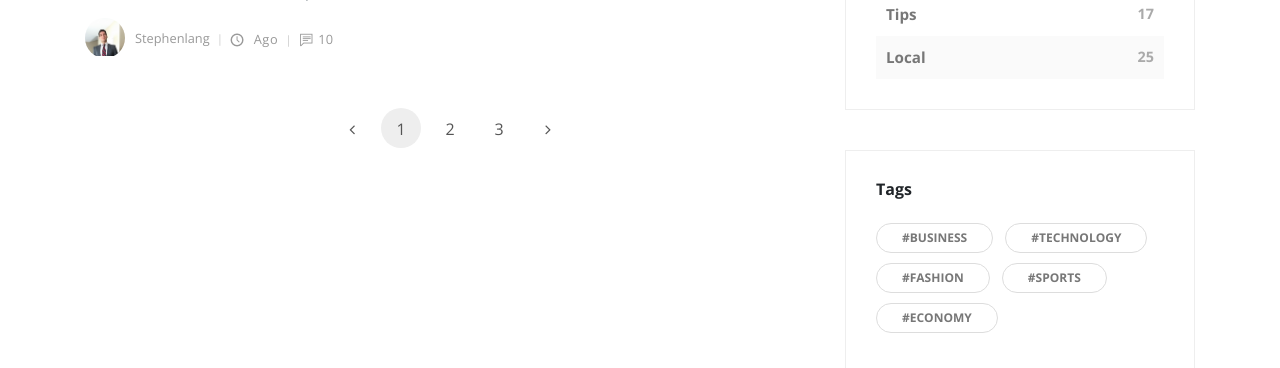
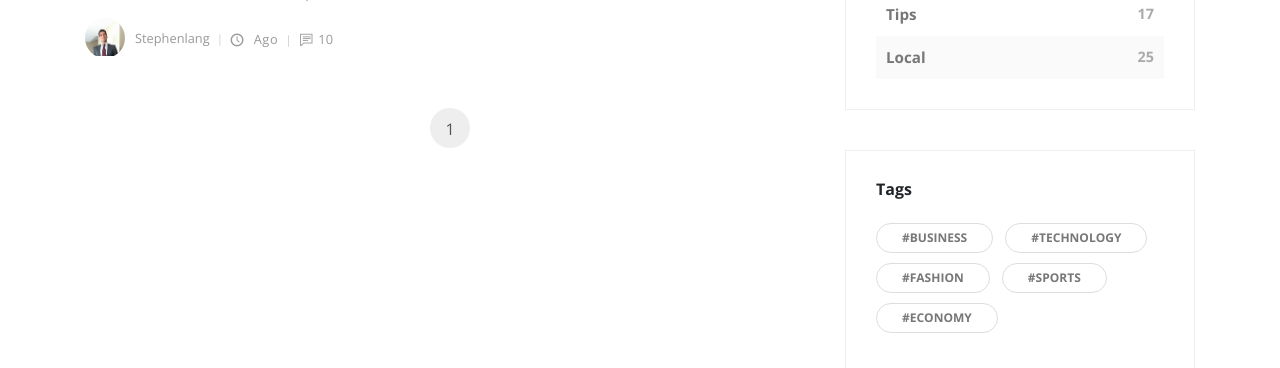
Before and after one commit to Kaizen91/ProgramaticLearning, a Django app: page /blog/ in a window 1280 px wide. Shown: the part 910-1278 px from the top of the page. Run offline with Django 3.2, Linux system fonts and the light colour scheme; data comes from the database, SQL or seed files in the repository; some libraries are stand-ins or nearby versions.

Commit message:
Part 2: Pagination complete

```diff
--- a/src/posts/views.py
+++ b/src/posts/views.py
@@ -1,3 +1,4 @@
+from django.core.paginator import Paginator, EmptyPage, PageNotAnInteger
 from django.shortcuts import render
 from .models import Post
 from marketing.models import Signup
@@ -21,8 +22,19 @@ def index(request):
 
 def blog(request):
     post_list = Post.objects.all()
+    paginator = Paginator(post_list, 4)
+    page_request_var = 'page'
+    page = request.GET.get(page_request_var)
+    try:
+        paginated_queryset = paginator.page(page)
+    except PageNotAnInteger:
+        paginated_queryset = paginator.page(1)
+    except EmptyPage:
+        paginated_queryset = paginator.page(paginator.num_pages)
+
     context = {
-        "post_list": post_list
+        "queryset": paginated_queryset,
+        "page_request_var": page_request_var,
     }
     return render(request, "blog.html", context )
 
--- a/src/templates/blog.html
+++ b/src/templates/blog.html
@@ -8,7 +8,7 @@
           <div class="container">
             <div class="row">
               <!-- post -->
-              {% for post in post_list %}
+              {% for post in queryset %}
               <div class="post col-xl-6">
                 <div class="post-thumbnail"><a href="post.html"><img src="{{ post.thumbnail.url }}" alt="..." class="img-fluid"></a></div>
                 <div class="post-details">
@@ -35,11 +35,15 @@
             <!-- Pagination -->
             <nav aria-label="Page navigation example">
               <ul class="pagination pagination-template d-flex justify-content-center">
-                <li class="page-item"><a href="#" class="page-link"> <i class="fa fa-angle-left"></i></a></li>
-                <li class="page-item"><a href="#" class="page-link active">1</a></li>
-                <li class="page-item"><a href="#" class="page-link">2</a></li>
-                <li class="page-item"><a href="#" class="page-link">3</a></li>
-                <li class="page-item"><a href="#" class="page-link"> <i class="fa fa-angle-right"></i></a></li>
+                {% if queryset.has_previous %}
+                <li class="page-item"><a href="?{{ page_request_var }}= {{ queryset.previous_page_number}}" class="page-link"> <i class="fa fa-angle-left"></i></a></li>
+                {% endif %}
+                <li class="page-item"><a href="#" class="page-link active">{{ queryset.number }}</a></li>
+                <!-- <li class="page-item"><a href="#" class="page-link">2</a></li>
+                <li class="page-item"><a href="#" class="page-link">3</a></li> -->
+                {% if queryset.has_next %}
+                <li class="page-item"><a href="?{{ page_request_var }}= {{ queryset.next_page_number}}" class="page-link"> <i class="fa fa-angle-right"></i></a></li>
+                {% endif %}
               </ul>
             </nav>
           </div>
```
